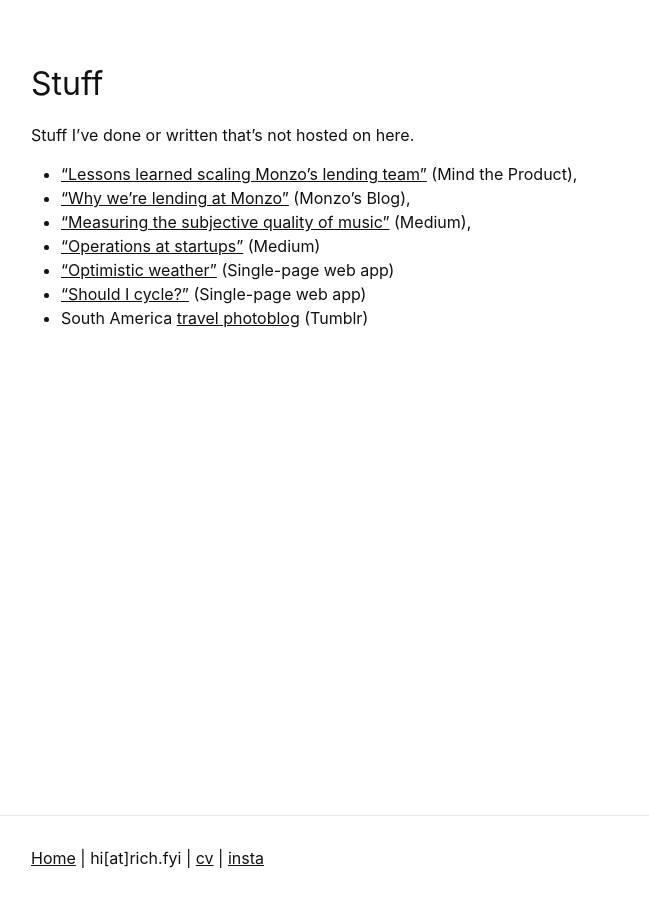
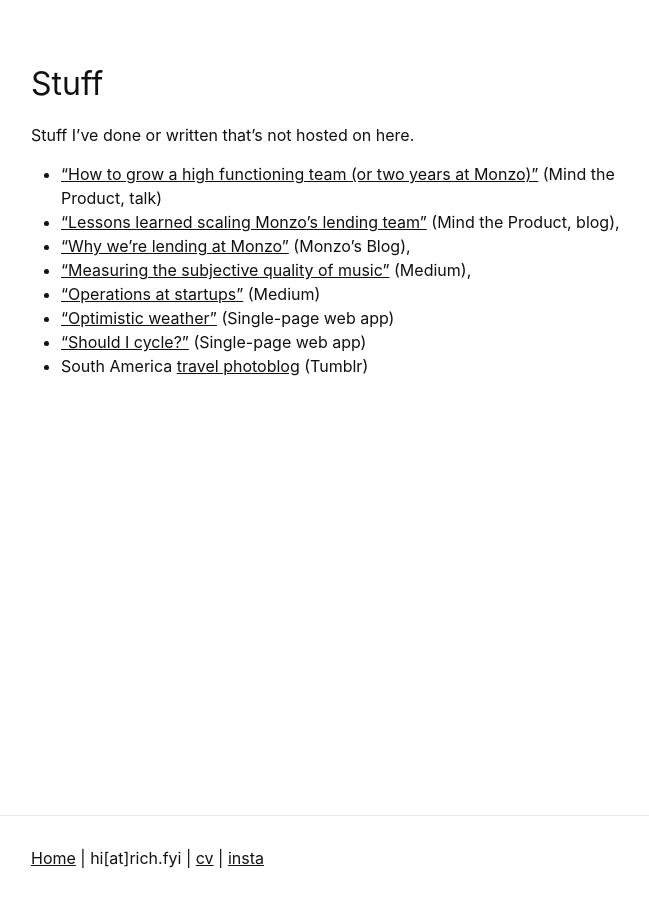
Before and after one commit to richardcadman/rich.fyi, a Jekyll site: the page built from stuff.md, in a window 1280 px wide. Shown: the whole page, without its empty margins (294-943 px from the left). Built offline with Jekyll 4.4.1, drawn with Linux system fonts in a browser that asks for light colours; some web fonts are replaced.

Commit message:
added new MTP talk

```diff
--- a/stuff.md
+++ b/stuff.md
@@ -7,7 +7,8 @@ title: Richard Cadman | Stuff
 
 Stuff I've done or written that's not hosted on here.
 
-- ["Lessons learned scaling Monzo's lending team"](https://www.mindtheproduct.com/2019/05/what-monzo-learned-from-scaling-its-lending-team/) (Mind the Product),
+- ["How to grow a high functioning team (or two years at Monzo)"](https://www.mindtheproduct.com/how-to-grow-and-scale-a-high-functioning-team-by-richard-cadman/) (Mind the Product, talk)
+- ["Lessons learned scaling Monzo's lending team"](https://www.mindtheproduct.com/2019/05/what-monzo-learned-from-scaling-its-lending-team/) (Mind the Product, blog),
 - ["Why we're lending at Monzo"](https://monzo.com/blog/2018/11/20/why-we-are-lending/) (Monzo's Blog),
 - ["Measuring the subjective quality of music"](https://medium.com/@richardcadman/measuring-the-subjective-improving-the-quality-of-ai-generated-music-as-a-pm-at-a-london-based-6b7c45d4f48d) (Medium),
 - ["Operations at startups"](https://medium.com/@richardcadman/what-does-operations-mean-at-a-tech-startup-bb953d6a2802) (Medium)
```
